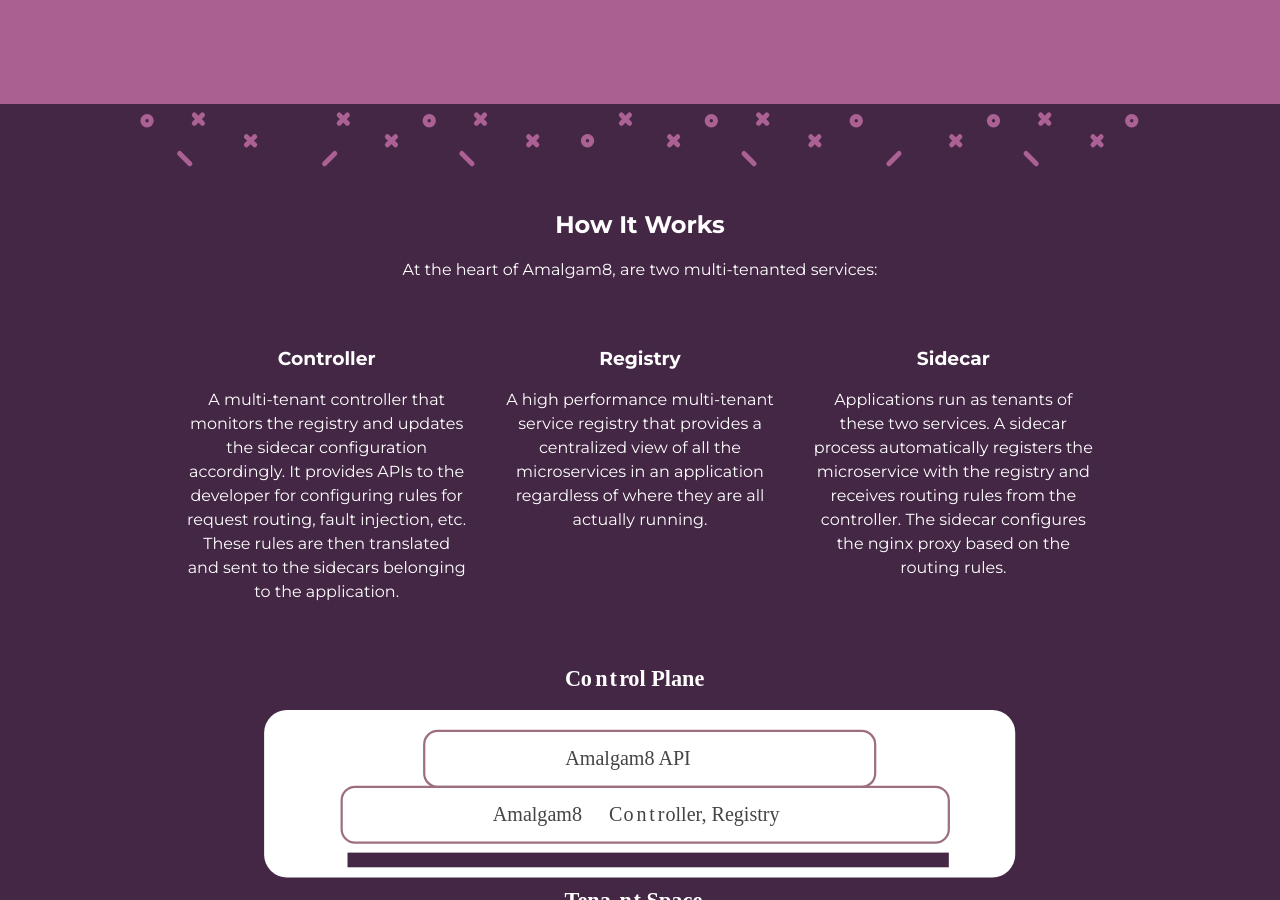
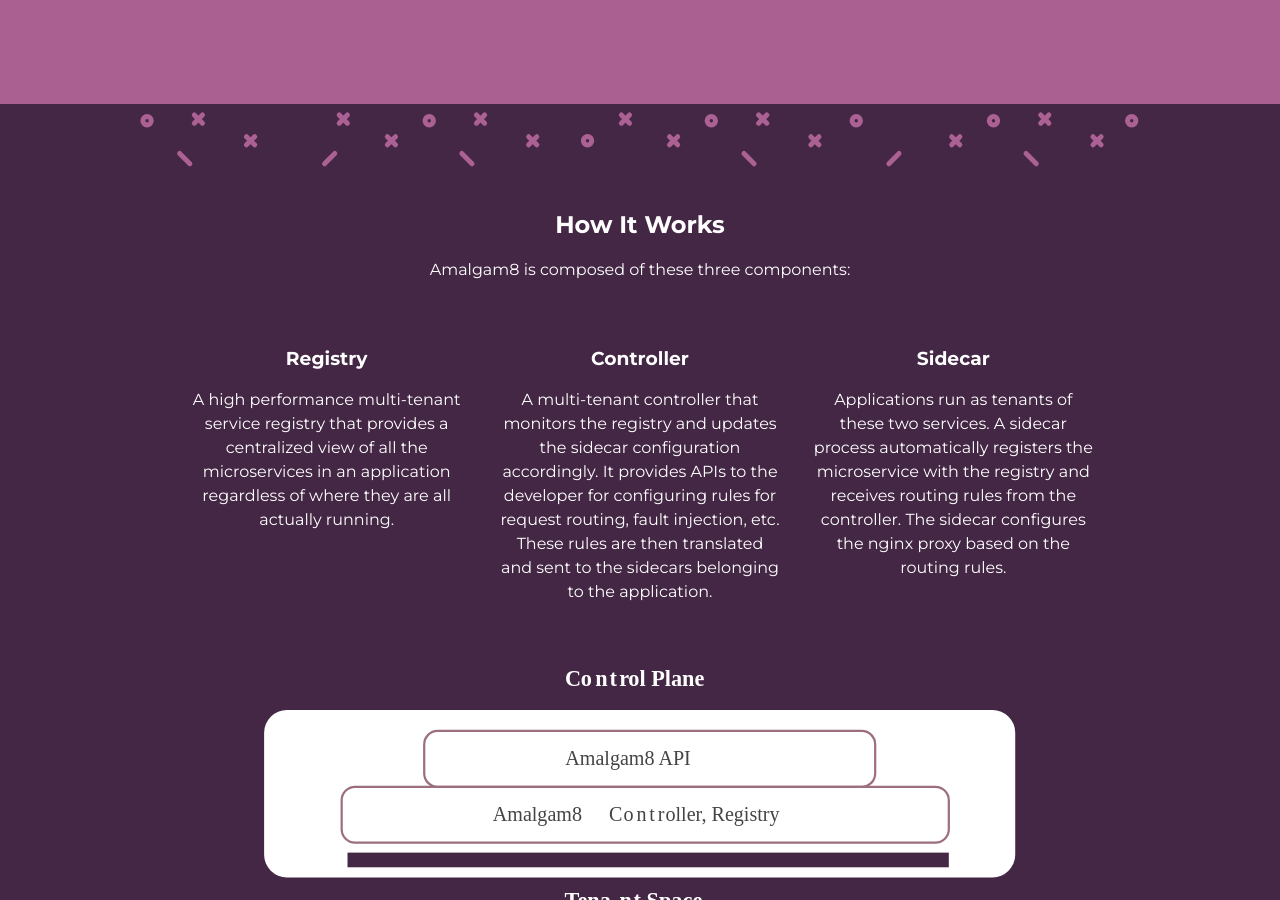
Before and after one commit to amalgam8/amalgam8.github.io, a Jekyll site: the page built from index.html, in a window 1280 px wide and 900 px high, scrolled down 2795 px. Built offline with Jekyll 4.4.1, drawn with Linux system fonts in a browser that asks for light colours.

Commit message:
fix the ordering of Amalgam8 components in How it works

```diff
--- a/_includes/sections/how.html
+++ b/_includes/sections/how.html
@@ -2,17 +2,17 @@
   <img src="/assets/pattern.svg" alt="decorative x and o pattern">
   <div class="wrapper">
     <h2>How It Works</h2>
-    <p>At the heart of Amalgam8, are two multi-tenanted services:</p>
+    <p>Amalgam8 is composed of these three components:</p>
 
 
     <div class="section__row">
       <div>
+        <h3>Registry</h3>
+        <p>A high performance multi-tenant service registry that provides a centralized view of all the microservices in an application regardless of where they are all actually running.</p>
+      </div>
+      <div>
         <h3>Controller</h3>
         <p>A multi-tenant controller that monitors the registry and updates the sidecar configuration accordingly. It provides APIs to the developer for configuring rules for request routing, fault injection, etc. These rules are then translated and sent to the sidecars belonging to the application.</p>
-      </div>
-      <div>
-        <h3>Registry</h3>
-        <p>A high performance multi-tenant service registry that provides a centralized view of all the microservices in an application regardless of where they are all actually running.</p>
       </div>
       <div>
         <h3>Sidecar</h3>
```
